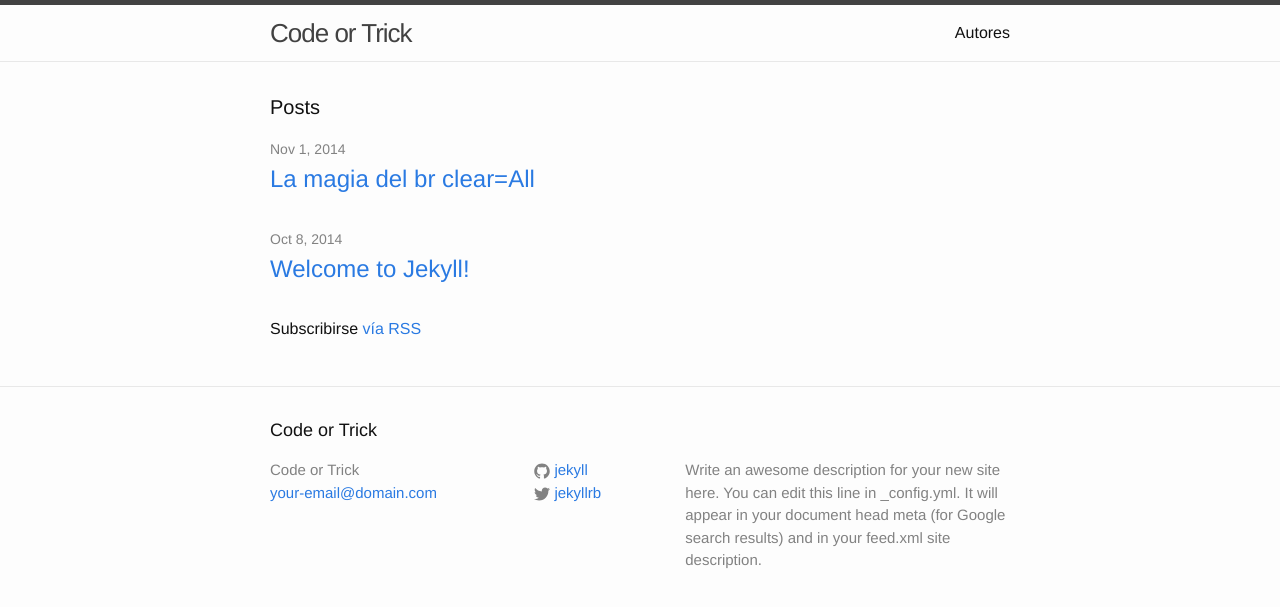
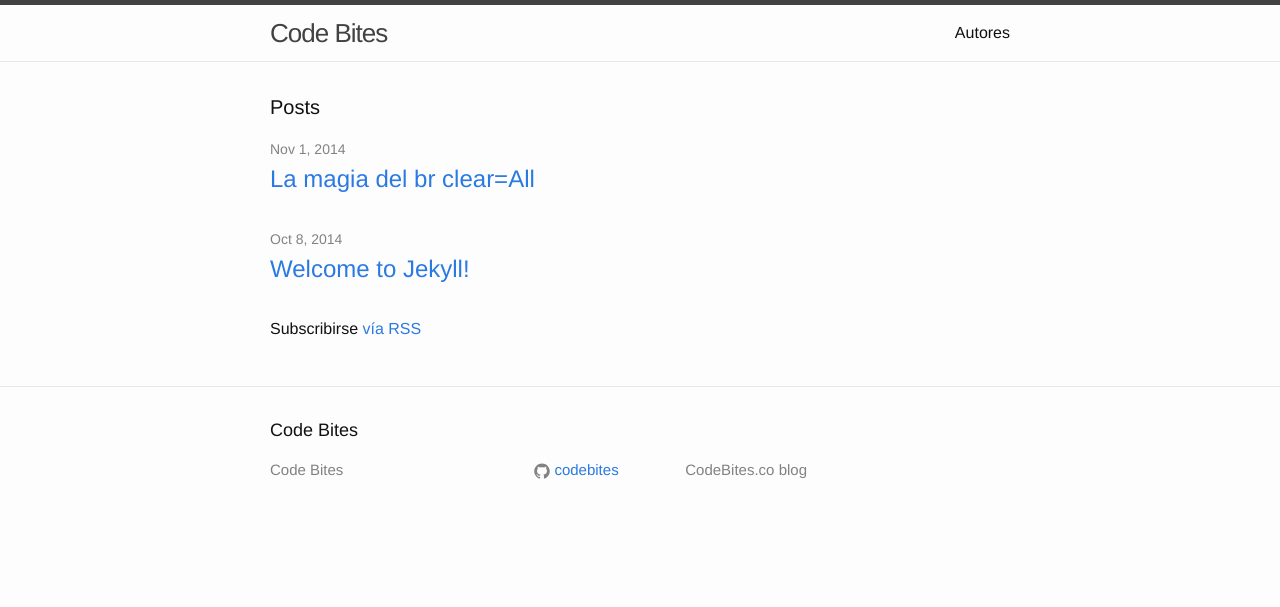
Before and after one commit to codebites/codebites.github.io, a Jekyll site: the page built from index.html, in a window 1280 px wide. Shown: the top 607 px of the page. Built offline with Jekyll 4.4.1, drawn with Linux system fonts in a browser that asks for light colours.

Commit message:
Update config file details

```diff
--- a/_config.yml
+++ b/_config.yml
@@ -1,14 +1,13 @@
 # Site settings
-title: Code or Trick
-email: your-email@domain.com
+title: Code Bites
+#email: we-dont-have@email.yet
 description: > # this means to ignore newlines until "baseurl:"
-  Write an awesome description for your new site here. You can edit this
-  line in _config.yml. It will appear in your document head meta (for
-  Google search results) and in your feed.xml site description.
+  CodeBites.co blog
 baseurl: "" # the subpath of your site, e.g. /blog/
-url: "http://yourdomain.com" # the base hostname & protocol for your site
-twitter_username: jekyllrb
-github_username:  jekyll
+url: "http://codebites.co" # the base hostname & protocol for your site
+#twitter_username: jekyllrb
+github_username:  codebites
 
 # Build settings
 markdown: kramdown
+#highlighter: pygments
```
